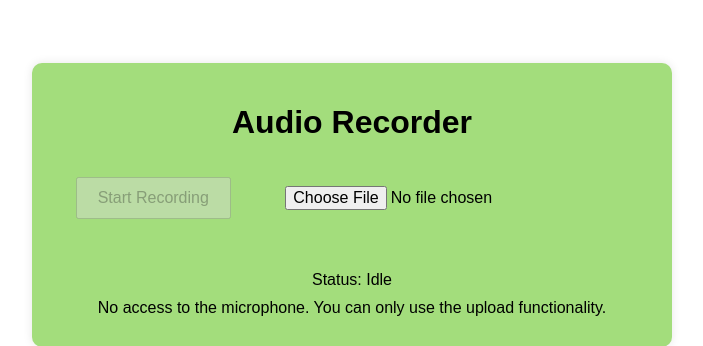
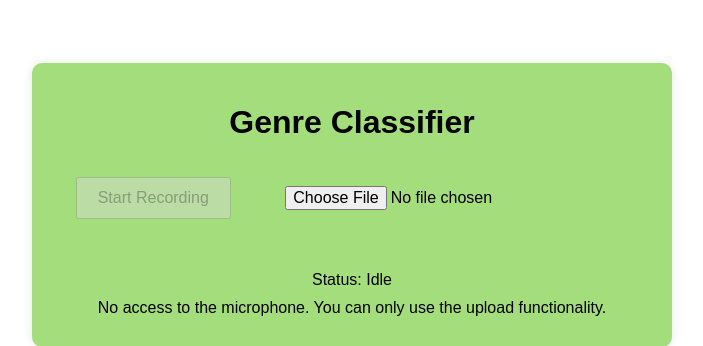
Before and after one commit to bshachi/Music-Genre, a Flask app: template templates/index.html in a window 1280 px wide. Shown: the part 195-541 px from the top of the page, without its empty margins (288-991 px from the left). Run offline with Flask 3, Linux system fonts and the light colour scheme; the template is opened without the code that fills it, so the values that code supplies are empty; some libraries are stand-ins or nearby versions.

Commit message:
Minor change to index.html

```diff
--- a/templates/index.html
+++ b/templates/index.html
@@ -2,28 +2,29 @@
 <html>
 
     <head>
-    <title>Audio Recorder</title>
+        <title>Genre Classifier</title>
         <link rel="stylesheet" type="text/css" href="style.css">
     </head>
 
     <body>
         <div class="container">
-        <h1>Audio Recorder</h1>
+            <h1>Genre Classifier</h1>
             <button id="recordButton">Start Recording</button>
             <input type="file" id="audioFileInput">
             <p id="status">Status: Idle</p>
             <audio controls id="audioPlayer" style="display:none;"></audio>
-        <p id="errorMessage" style="display:none; color: rgb(0, 0, 0);">No access to the microphone. You can only use the upload functionality.</p>
+            <p id="errorMessage" style="display:none; color: rgb(0, 0, 0);">No access to the microphone. You can only
+                use the upload functionality.</p>
             <button id="getGenButton" style="display:none;">Get Gen</button>
             <p id="generatedText"></p>
         </div>
 
-    <script src="https://cdn.jsdelivr.net/npm/@ffmpeg/ffmpeg@0.10.0/dist/ffmpeg.min.js" integrity="sha384-MruWXCyXj4W9IhGkVz8zq4ZfA9h+im+OfP8KbjUjKwhxXsFf5dY9AxpCCah5qIBi" crossorigin="anonymous"></script>
-    <script src=
-"https://code.jquery.com/jquery-2.2.4.min.js">
+        <script src="https://cdn.jsdelivr.net/npm/@ffmpeg/ffmpeg@0.10.0/dist/ffmpeg.min.js"
+            integrity="sha384-MruWXCyXj4W9IhGkVz8zq4ZfA9h+im+OfP8KbjUjKwhxXsFf5dY9AxpCCah5qIBi"
+            crossorigin="anonymous"></script>
+        <script src="https://code.jquery.com/jquery-2.2.4.min.js">
         </script>
-    <script src=
-"https://cdn.jsdelivr.net/npm/@tensorflow/tfjs@1.5.2/dist/tf.min.js">
+        <script src="https://cdn.jsdelivr.net/npm/@tensorflow/tfjs@1.5.2/dist/tf.min.js">
         </script>
         <script src="script.js"></script>
     </body>
```
Lines whose indentation alone changed are shown as unchanged.
